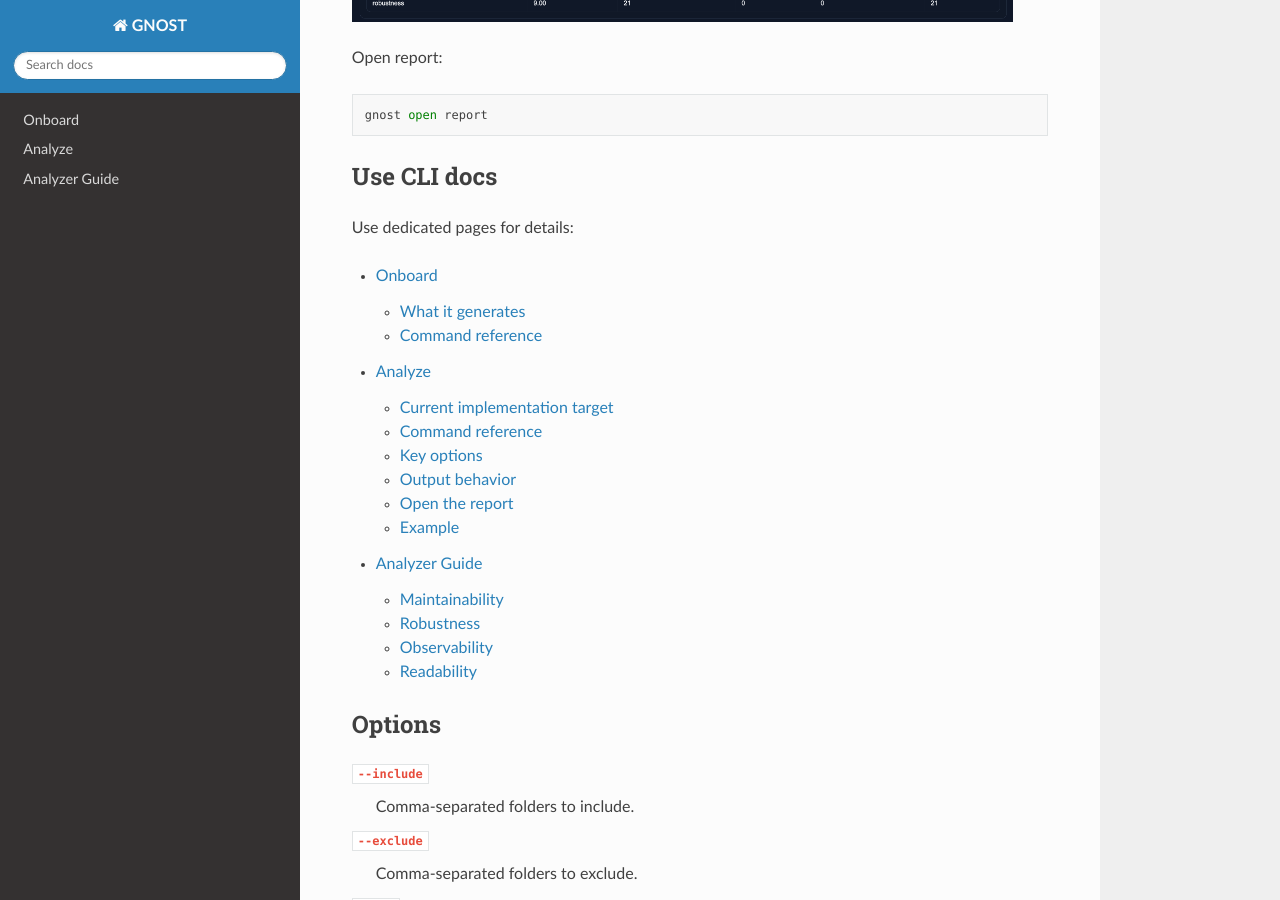
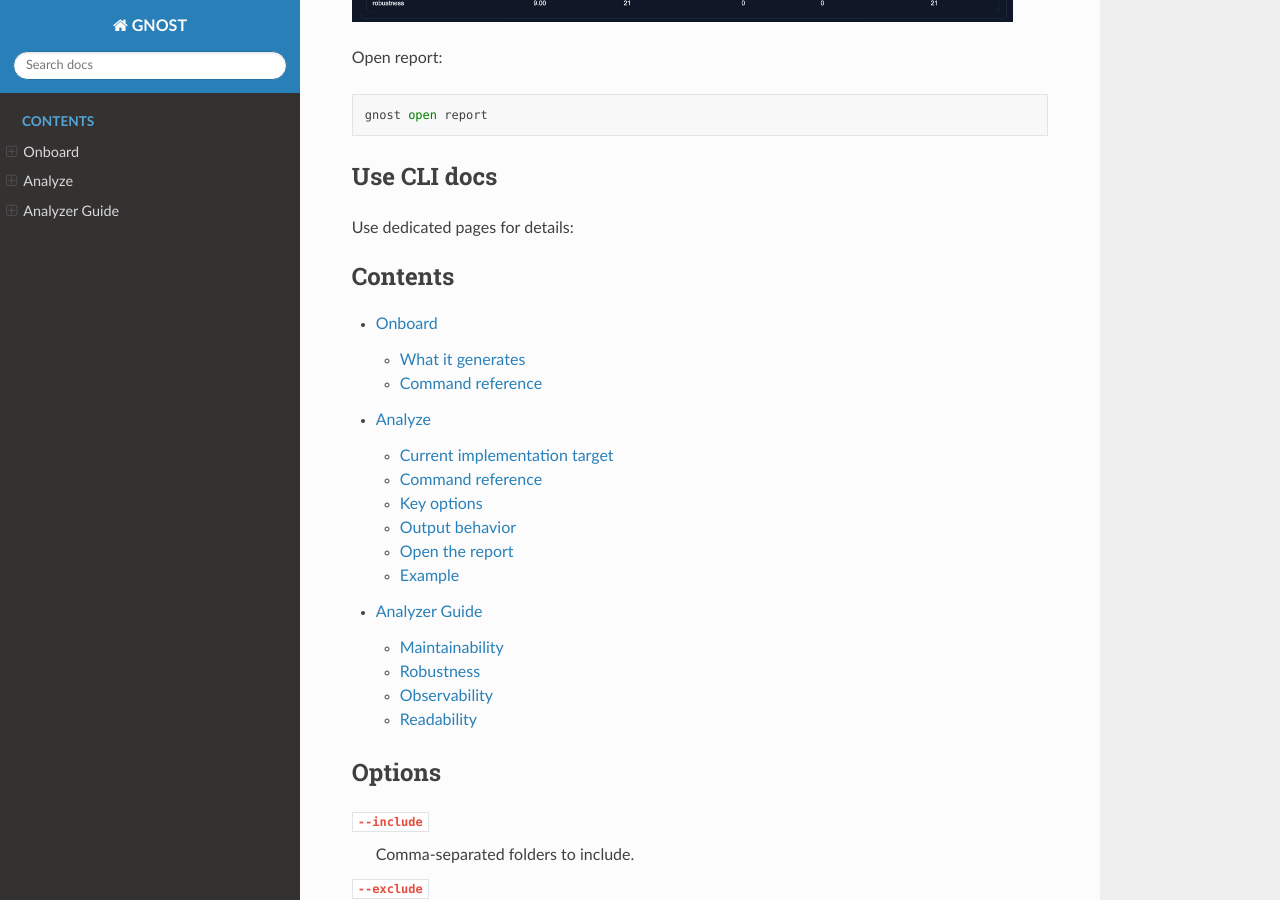
Before and after one commit to mohdzain98/gnost, a Sphinx documentation site: the page built from docs/index.rst, in a window 1280 px wide and 900 px high, scrolled down 3686 px. Built offline with Sphinx 7.4.7 and the Read the Docs theme 3.1.0, drawn with Linux system fonts in a browser that asks for light colours.

Commit message:
updated readthedocs

```diff
--- a/docs/conf.py
+++ b/docs/conf.py
@@ -5,9 +5,16 @@
 extensions = [
     "sphinx.ext.autodoc",
     "sphinx.ext.napoleon",
+    "sphinx.ext.autosectionlabel",
 ]
 
 templates_path = ["_templates"]
 exclude_patterns = []
 
 html_theme = "sphinx_rtd_theme"
+html_theme_options = {
+    "navigation_depth": 4,
+    "collapse_navigation": False,
+    "sticky_navigation": True,
+    "includehidden": True,
+}
--- a/docs/index.rst
+++ b/docs/index.rst
@@ -171,6 +171,7 @@ Use dedicated pages for details:
 
 .. toctree::
    :maxdepth: 2
+   :caption: Contents
 
    onboard
    analyze
```
